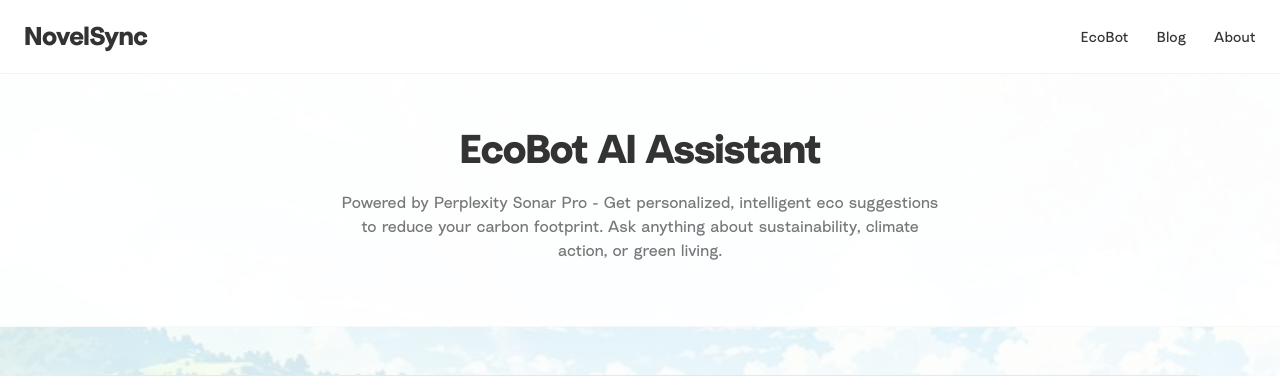
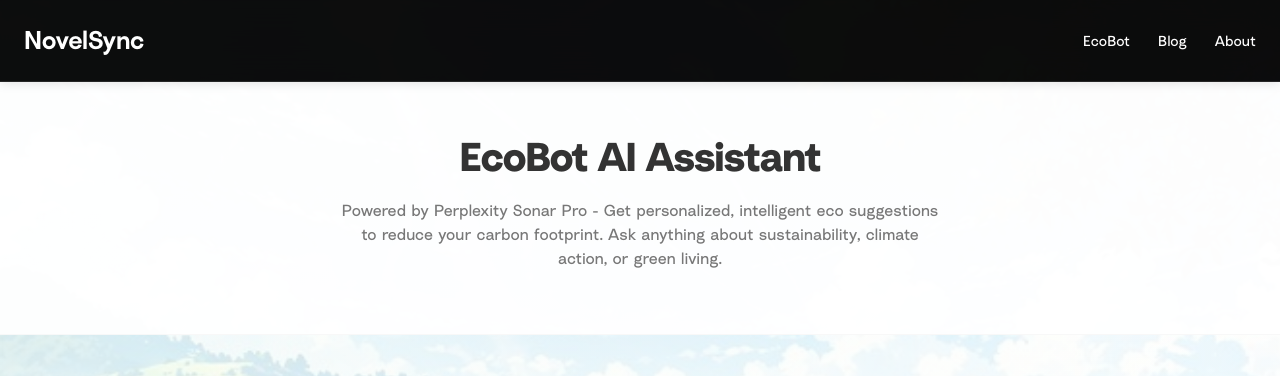
Before and after one commit to tanayvasishtha/NovelSync, a Flask app: page /ecobot in a window 1280 px wide. Shown: the top 376 px of the page. Run offline with Flask 3, Linux system fonts and the light colour scheme.

Commit message:
Fixed header consistency across all pages - unified dark header styling

```diff
--- a/templates/ecobot.html
+++ b/templates/ecobot.html
@@ -102,13 +102,14 @@
         }
 
         .header {
-            background: rgba(255, 255, 255, 0.98);
-            border-bottom: 1px solid rgba(232, 232, 232, 0.5);
-            padding: 1rem 0;
+            background: rgba(0, 0, 0, 0.95);
+            border-bottom: 1px solid rgba(255, 255, 255, 0.1);
+            padding: 1.25rem 0;
             position: sticky;
             top: 0;
             z-index: 1000;
-            backdrop-filter: blur(10px);
+            backdrop-filter: blur(15px);
+            box-shadow: 0 2px 10px rgba(0, 0, 0, 0.1);
         }
 
         .header-content {
@@ -122,10 +123,10 @@
 
         .logo {
             font-size: 1.6rem;
-            font-weight: 700;
-            color: var(--dark-gray);
+            font-weight: 600;
+            color: var(--white);
             text-decoration: none;
-            letter-spacing: -0.02em;
+            letter-spacing: -0.3px;
         }
 
         .nav-links {
@@ -135,15 +136,18 @@
         }
 
         .nav-link {
-            color: var(--dark-gray);
+            color: var(--white);
             text-decoration: none;
-            font-weight: 500;
+            font-weight: 400;
             font-size: 0.9rem;
             transition: color 0.2s ease;
-            letter-spacing: 0.01em;
         }
 
         .nav-link:hover {
+            color: rgba(255, 255, 255, 0.8);
+        }
+
+        .logo:hover {
             color: var(--primary-green);
         }
 
```
Also changed, not shown: templates/blog.html (+11 -6 lines).
